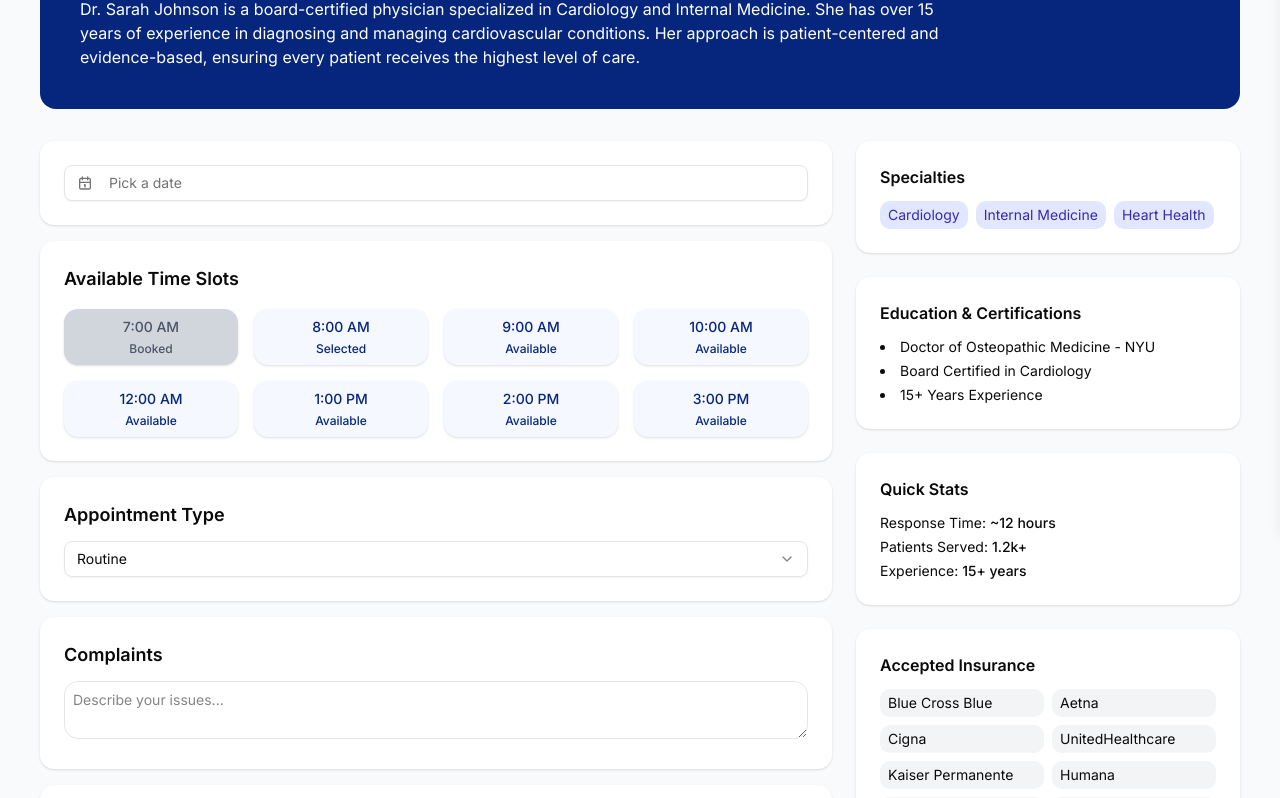
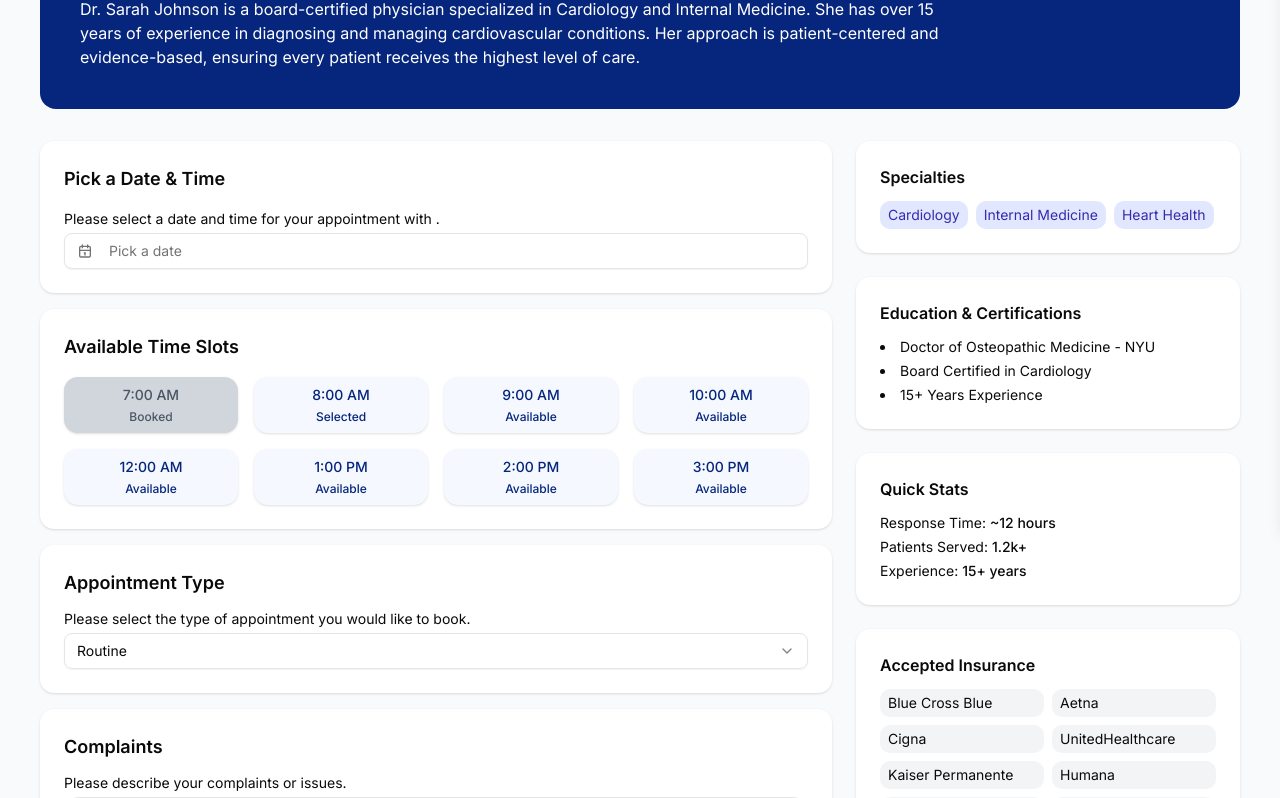
Before and after one commit to Ruhamma/mavenmd, a Next.js app: page /doctor-profile/1 in a window 1280 px wide. Shown: the part 271-1069 px from the top of the page. Built offline with nearby package versions, Linux system fonts and the light colour scheme; no server answers.

Commit message:
fix: booking appointment issues

```diff
--- a/app/(portal)/doctor-profile/[id]/page.tsx
+++ b/app/(portal)/doctor-profile/[id]/page.tsx
@@ -100,7 +100,15 @@ export default function DoctorProfile() {
             </p>
           </div>
           <div className="mt-3 sm:mt-0 sm:ml-auto w-full sm:w-auto">
-            <button className="w-full sm:w-auto bg-white text-primary-800 font-medium px-4 py-2 rounded-xl shadow hover:bg-gray-100 transition">
+            <button
+              className="w-full sm:w-auto bg-white text-primary-800 font-medium px-4 py-2 rounded-xl shadow hover:bg-gray-100 transition"
+              onClick={() => {
+                const el = document.getElementById('pick-date-section');
+                if (el) {
+                  el.scrollIntoView({ behavior: 'smooth', block: 'center' });
+                }
+              }}
+            >
               Book Now
             </button>
           </div>
@@ -116,7 +124,12 @@ export default function DoctorProfile() {
       {/* Content */}
       <div className="grid grid-cols-1 lg:grid-cols-3 gap-6 mt-6 md:mt-8">
         <div className="lg:col-span-2 space-y-4">
-          <div className="bg-white rounded-xl shadow p-4 sm:p-6">
+          <div className="bg-white rounded-xl shadow p-4 sm:p-6" id="pick-date-section">
+            <h2 className="text-md sm:text-lg font-semibold mb-3 sm:mb-4">Pick a Date & Time</h2>
+            <p className="text-xs sm:text-sm mb-1">
+              Please select a date and time for your appointment with{' '}
+              {serviceProvider?.result?.fullName}.
+            </p>
             <DatePicker value={selectedDate} onChange={date => setSelectedDate(date ?? null)} />
           </div>
 
@@ -146,19 +159,24 @@ export default function DoctorProfile() {
           </div>
           <div className="bg-white rounded-xl shadow p-4 sm:p-6">
             <h2 className="text-md sm:text-lg font-semibold mb-3">Appointment Type</h2>
+            <p className="text-xs sm:text-sm mb-1">
+              Please select the type of appointment you would like to book.
+            </p>
             <Select value={appointmentType} onValueChange={setAppointmentType}>
               <SelectTrigger className="w-full">
                 <SelectValue placeholder="Select type" />
               </SelectTrigger>
               <SelectContent>
                 <SelectItem value="ROUTINE">Routine</SelectItem>
-                <SelectItem value="EMERGENCY">Emergency</SelectItem>
+                <SelectItem value="URGENT">Urgent</SelectItem>
+                <SelectItem value="INITIAL_VISIT">Initial Visit</SelectItem>
                 <SelectItem value="FOLLOWUP">Follow-up</SelectItem>
               </SelectContent>
             </Select>
           </div>
           <div className="bg-white rounded-xl shadow p-4 sm:p-6">
             <h2 className="text-md sm:text-lg font-semibold mb-3">Complaints</h2>
+            <p className="text-xs sm:text-sm mb-1">Please describe your complaints or issues.</p>
             <textarea
               value={complaints}
               onChange={e => setComplaints(e.target.value)}
@@ -168,6 +186,7 @@ export default function DoctorProfile() {
           </div>
           <div className="bg-white rounded-xl shadow p-4 sm:p-6">
             <h2 className="text-md sm:text-lg font-semibold mb-3">Symptoms</h2>
+            <p className="text-xs sm:text-sm mb-1">Please describe your symptoms.</p>
             <div className="flex flex-wrap gap-2 mb-2">
               {symptoms.map((s, i) => (
                 <span
--- a/services/profile/api.ts
+++ b/services/profile/api.ts
@@ -21,8 +21,8 @@ export const profileApi = createApi({
       providesTags: ['Auth', 'profile'],
     }),
     bookAppointment: builder.mutation({
-      query: ({ serviceProviderId, ...data }) => ({
-        url: `/appointments/book/${serviceProviderId}`,
+      query: ({ ...data }) => ({
+        url: `/appointments/book`,
         method: 'POST',
         body: data,
       }),
```
